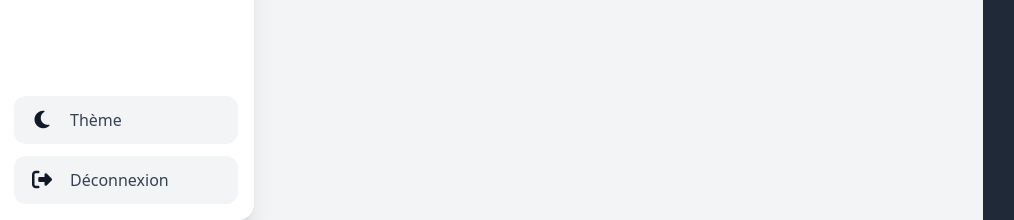
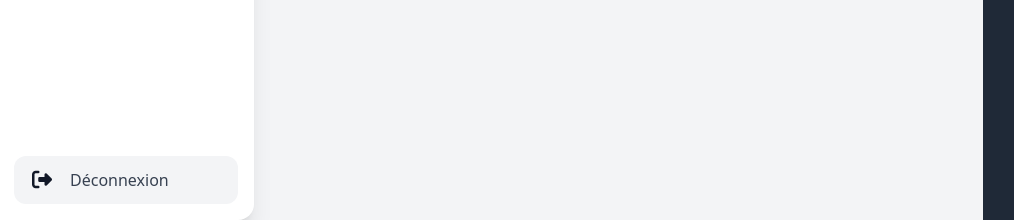
Before and after one commit to Donchaminade/JD_REPAIR, a PHP site: page /admin/utilisateurs/index.php in a window 1280 px wide. Shown: the part 580-800 px from the top of the page, without its empty margins (2-1016 px from the left). Run offline with PHP 8.4, Linux system fonts and the light colour scheme; a user stored in the database is signed in; data comes from the database, SQL or seed files in the repository; some libraries are stand-ins or nearby versions.

Commit message:
Enhance user role checks in admin functionalities: restrict user addition and management actions to admin users only; update theme toggle functionality with local storage support.

```diff
--- a/admin/utilisateurs/index.php
+++ b/admin/utilisateurs/index.php
@@ -40,9 +40,15 @@ if ($_SERVER['REQUEST_METHOD'] === 'POST' && isset($_POST['ajouter_utilisateur']
     <?php include $_SERVER['DOCUMENT_ROOT'].'/JD_REPAIR/includes/sidebar.php'; ?>
     <div class="container mx-auto py-6 px-4">
         <div class="flex flex-col md:flex-row justify-between mb-4 gap-4">
+            <?php if (isset($_SESSION['user_role']) && $_SESSION['user_role'] === 'admin'): ?>
                 <a href="#addModal" onclick="document.getElementById('addModal').classList.remove('hidden')" class="px-4 py-2 bg-green-600 hover:bg-green-700 text-white font-semibold rounded-md shadow">
                     + Ajouter un utilisateur
                 </a>
+            <?php else: ?>
+                <button class="px-4 py-2 bg-gray-400 text-white font-semibold rounded-md shadow cursor-not-allowed" disabled>
+                    + Ajouter un utilisateur
+                </button>
+            <?php endif; ?>
         </div>
 
         <div class="overflow-x-auto bg-white dark:bg-gray-900 rounded-lg shadow-lg">
@@ -63,21 +69,37 @@ if ($_SERVER['REQUEST_METHOD'] === 'POST' && isset($_POST['ajouter_utilisateur']
                     <td class="px-6 py-4"><?= htmlspecialchars($utilisateur['email']) ?></td>
                     <td class="px-6 py-4"><?= htmlspecialchars($utilisateur['role']) ?></td>
                     <td class="px-6 py-4">
+                        <?php if (isset($_SESSION['user_role']) && $_SESSION['user_role'] === 'admin'): ?>
                             <button onclick="openAuthModal('<?= $utilisateur['id_utilisateur'] ?>')" class="bg-gray-300 hover:bg-gray-400 text-gray-800 font-semibold py-1 px-2 rounded inline-flex items-center">
                                 <i class="fa-solid fa-eye"></i>
                                 <span>Voir</span>
                             </button>
+                        <?php else: ?>
+                            <button class="bg-gray-200 text-gray-400 font-semibold py-1 px-2 rounded inline-flex items-center cursor-not-allowed" disabled>
+                                <i class="fa-solid fa-eye"></i>
+                                <span>Voir</span>
+                            </button>
+                        <?php endif; ?>
                     </td>
                     <td class="px-6 py-4 flex gap-2 no-export">
                         <button onclick="openDetailModal(<?= htmlspecialchars(json_encode($utilisateur)) ?>)" class="bg-blue-500 text-white px-2 py-1 rounded hover:bg-blue-700 text-xs flex items-center gap-1">
                             <i class="fa-solid fa-eye "></i> Voir
                         </button>
+                        <?php if (isset($_SESSION['user_role']) && $_SESSION['user_role'] === 'admin'): ?>
                             <button onclick="openUpdateModal(<?= htmlspecialchars(json_encode($utilisateur)) ?>)" class="bg-yellow-500 text-white px-2 py-1 rounded hover:bg-blue-700 text-xs flex items-center gap-1">
                                 <i class="fa-solid fa-edit "></i> Modifier
                             </button>
                             <a href="delete.php?id_utilisateur=<?= $utilisateur['id_utilisateur'] ?>" onclick="return confirm('Supprimer cet utilisateur ?')" class="bg-red-600 text-white px-2 py-1 rounded hover:bg-red-800 text-xs flex items-center gap-1">
                                 <i class="fa-solid fa-trash "></i> Supprimer
                             </a>
+                        <?php else: ?>
+                            <button class="bg-yellow-200 text-gray-400 px-2 py-1 rounded text-xs flex items-center gap-1 cursor-not-allowed" disabled>
+                                <i class="fa-solid fa-edit "></i> Modifier
+                            </button>
+                            <button class="bg-red-200 text-gray-400 px-2 py-1 rounded text-xs flex items-center gap-1 cursor-not-allowed" disabled>
+                                <i class="fa-solid fa-trash "></i> Supprimer
+                            </button>
+                        <?php endif; ?>
                     </td>
                 </tr>
                 <?php endforeach; ?>
--- a/includes/sidebar.php
+++ b/includes/sidebar.php
@@ -55,10 +55,10 @@
         </div>
 
         <div class="space-y-3 mt-6">
-            <button onclick="toggleTheme()" class="w-full flex items-center gap-3 px-3 py-3 rounded-xl bg-gray-100 dark:bg-gray-700 hover:bg-gray-200 dark:hover:bg-gray-600 transition-all duration-300 group hover:shadow-md transform hover:-translate-y-0.5" aria-label="Changer le thème">
+            <!-- <button onclick="toggleTheme()" class="w-full flex items-center gap-3 px-3 py-3 rounded-xl bg-gray-100 dark:bg-gray-700 hover:bg-gray-200 dark:hover:bg-gray-600 transition-all duration-300 group hover:shadow-md transform hover:-translate-y-0.5" aria-label="Changer le thème">
                 <i id="themeButtonIcon" class="fa-solid fa-moon text-xl group-hover:text-yellow-500 transition-colors duration-300 w-8 text-center" aria-hidden="true"></i>
                 <span class="md:block font-medium text-gray-700 dark:text-gray-200 group-hover:text-yellow-600 dark:group-hover:text-yellow-400 transition-colors duration-300 sidebar-text">Thème</span>
-            </button>
+            </button> -->
 
             <!-- <button class="w-full flex items-center gap-3 px-3 py-3 rounded-xl bg-gray-100 dark:bg-gray-700 hover:bg-gray-200 dark:hover:bg-gray-600 transition-all duration-300 group hover:shadow-md transform hover:-translate-y-0.5" aria-label="Paramètres">
                 <i class="fa-solid fa-sliders text-xl group-hover:text-blue-500 transition-colors duration-300 w-8 text-center animate-spin-slow" aria-hidden="true"></i>
@@ -104,4 +104,52 @@
             });
         });
     </script>
+
+    <script>
+        // Détection et application du thème sombre par défaut
+        (function() {
+            const root = document.documentElement;
+            const themeButtonIcon = document.getElementById('themeButtonIcon');
+            // Vérifie le stockage local ou la préférence système
+            let theme = localStorage.getItem('theme');
+            if (!theme) {
+                theme = 'dark';
+                localStorage.setItem('theme', 'dark');
+            }
+            if (theme === 'dark') {
+                root.classList.add('dark');
+                if (themeButtonIcon) {
+                    themeButtonIcon.classList.remove('fa-sun');
+                    themeButtonIcon.classList.add('fa-moon');
+                }
+            } else {
+                root.classList.remove('dark');
+                if (themeButtonIcon) {
+                    themeButtonIcon.classList.remove('fa-moon');
+                    themeButtonIcon.classList.add('fa-sun');
+                }
+            }
+        })();
+
+        // Fonction pour basculer le thème
+        function toggleTheme() {
+            const root = document.documentElement;
+            const themeButtonIcon = document.getElementById('themeButtonIcon');
+            if (root.classList.contains('dark')) {
+                root.classList.remove('dark');
+                localStorage.setItem('theme', 'light');
+                if (themeButtonIcon) {
+                    themeButtonIcon.classList.remove('fa-moon');
+                    themeButtonIcon.classList.add('fa-sun');
+                }
+            } else {
+                root.classList.add('dark');
+                localStorage.setItem('theme', 'dark');
+                if (themeButtonIcon) {
+                    themeButtonIcon.classList.remove('fa-sun');
+                    themeButtonIcon.classList.add('fa-moon');
+                }
+            }
+        }
+    </script>
 </aside>
```
Lines whose indentation alone changed are shown as unchanged.
